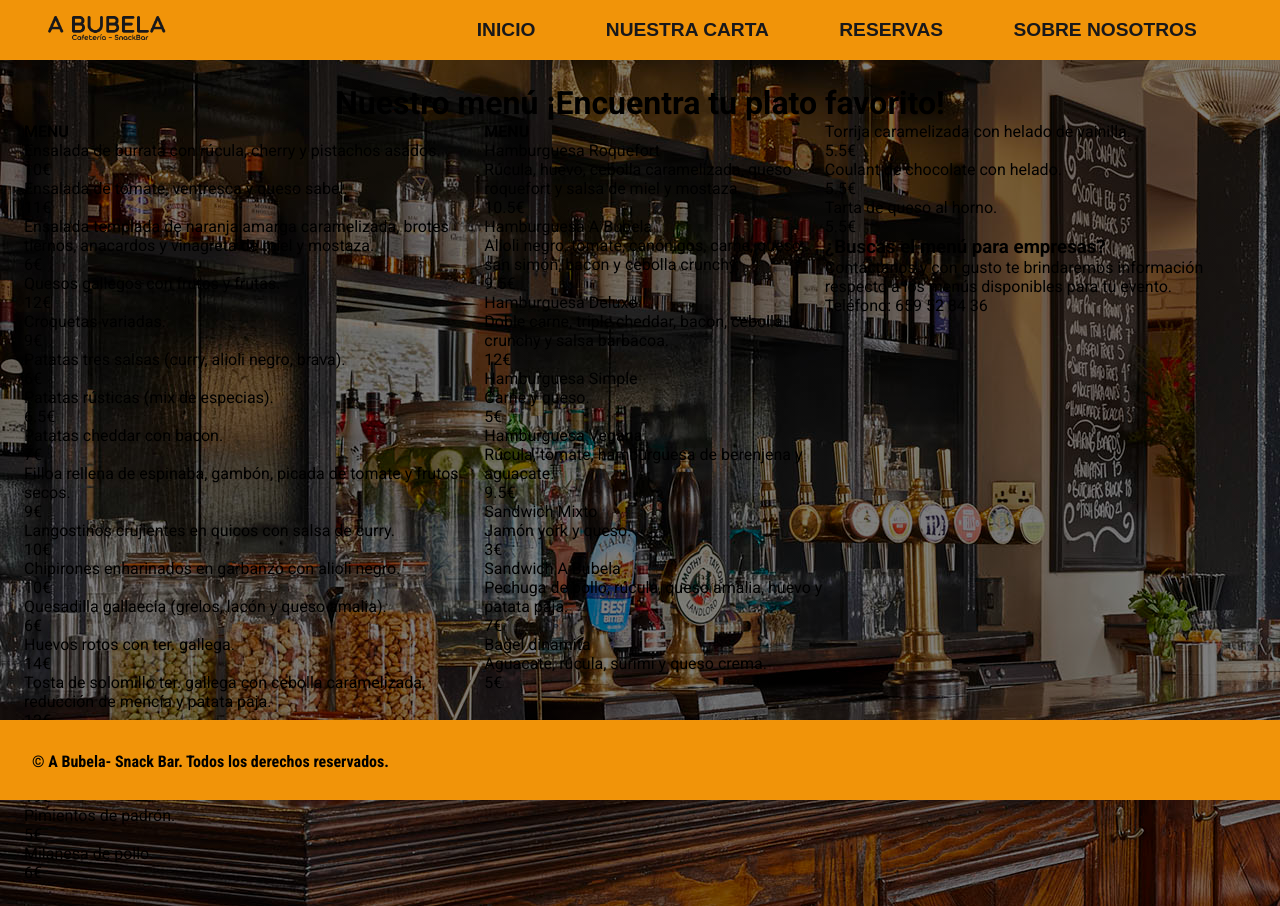
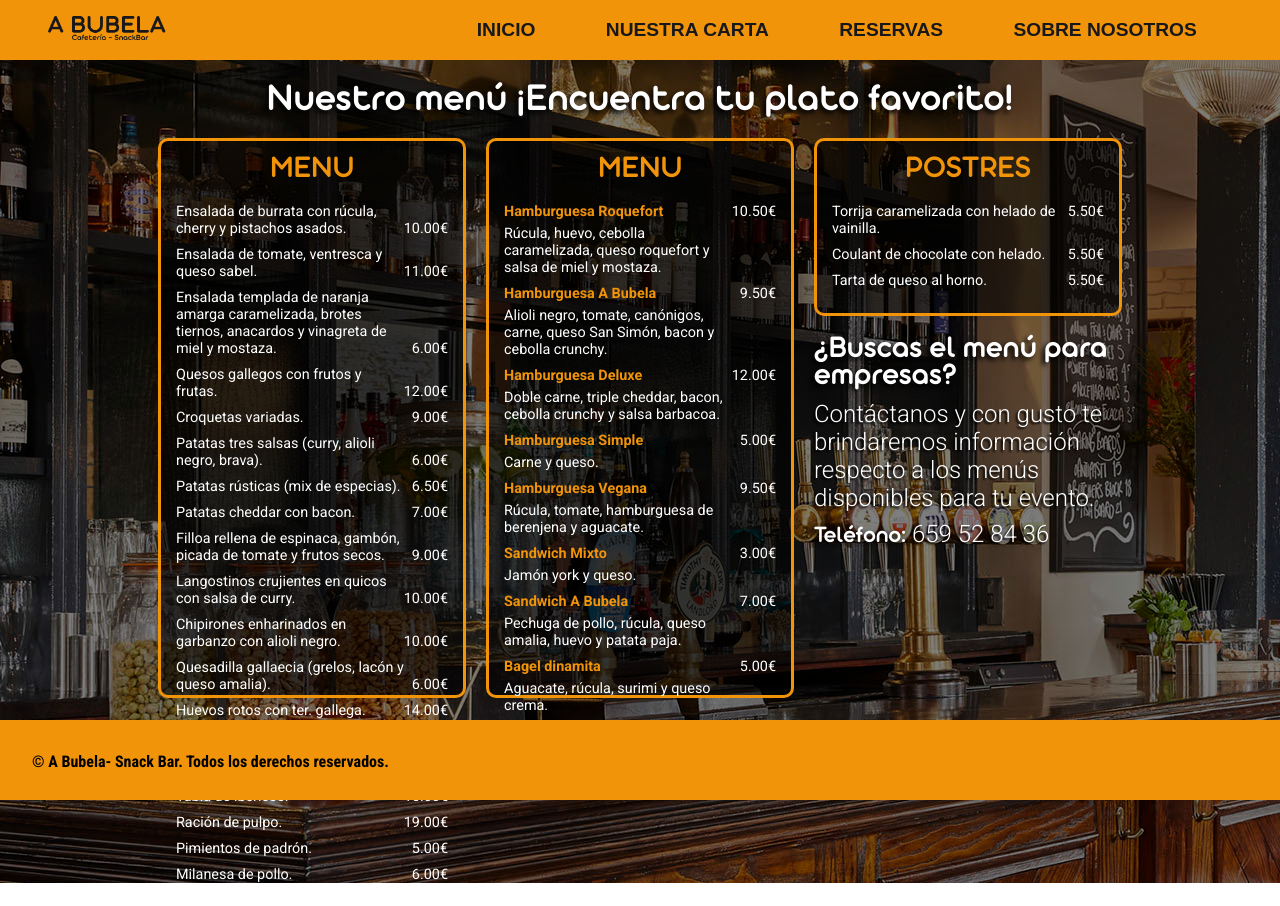
Before and after one commit to AgusFleitas/Abubela, a React (Vite) app: page /menu in a window 1280 px wide. After the commit the page ends 883 px from the top, so only its background shows below. Built offline with nearby package versions, Linux system fonts and the light colour scheme.

Commit message:
Menu terminado

```diff
--- a/src/Helpers/Plates.js
+++ b/src/Helpers/Plates.js
@@ -1,78 +1,78 @@
 export const plates = [
-    { name: "Ensalada de burrata con rúcula, cherry y pistachos asados.", price: 10.00 },
-    { name: "Ensalada de tomate, ventresca y queso sabel.", price: 11.00 },
-    { name: "Ensalada templada de naranja amarga caramelizada, brotes tiernos, anacardos y vinagreta de miel y mostaza.", price: 6.00 },
-    { name: "Quesos gallegos con frutos y frutas.", price: 12.00 },
-    { name: "Croquetas variadas.", price: 9.00 },
-    { name: "Patatas tres salsas (curry, alioli negro, brava).", price: 6.00 },
-    { name: "Patatas rústicas (mix de especias).", price: 6.50 },
-    { name: "Patatas cheddar con bacon.", price: 7.00 },
-    { name: "Filloa rellena de espinaba, gambón, picada de tomate y frutos secos.", price: 9.00 },
-    { name: "Langostinos crujientes en quicos con salsa de curry.", price: 10.00 },
-    { name: "Chipirones enharinados en garbanzo con alioli negro.", price: 10.00 },
-    { name: "Quesadilla gallaecia (grelos, lacón y queso amalia).", price: 6.00 },
-    { name: "Huevos rotos con ter. gallega.", price: 14.00 },
-    { name: "Tosta de solomillo ter. gallega con cebolla caramelizada, reducción de mencía y patata paja.", price: 12.00 },
-    { name: "Tabla de ibéricos.", price: 15.00 },
-    { name: "Ración de pulpo.", price: 19.00 },
-    { name: "Pimientos de padrón.", price: 5.00 },
-    { name: "Milanesa de pollo.", price: 6.00 }
+    { name: "Ensalada de burrata con rúcula, cherry y pistachos asados.", price: "10.00" },
+    { name: "Ensalada de tomate, ventresca y queso sabel.", price: "11.00" },
+    { name: "Ensalada templada de naranja amarga caramelizada, brotes tiernos, anacardos y vinagreta de miel y mostaza.", price: "6.00" },
+    { name: "Quesos gallegos con frutos y frutas.", price: "12.00" },
+    { name: "Croquetas variadas.", price: "9.00" },
+    { name: "Patatas tres salsas (curry, alioli negro, brava).", price: "6.00" },
+    { name: "Patatas rústicas (mix de especias).", price: "6.50" },
+    { name: "Patatas cheddar con bacon.", price: "7.00" },
+    { name: "Filloa rellena de espinaca, gambón, picada de tomate y frutos secos.", price: "9.00" },
+    { name: "Langostinos crujientes en quicos con salsa de curry.", price: "10.00" },
+    { name: "Chipirones enharinados en garbanzo con alioli negro.", price: "10.00" },
+    { name: "Quesadilla gallaecia (grelos, lacón y queso amalia).", price: "6.00" },
+    { name: "Huevos rotos con ter. gallega.", price: "14.00" },
+    { name: "Tosta de solomillo ter. gallega con cebolla caramelizada, reducción de mencía y patata paja.", price: "12.00" },
+    { name: "Tabla de ibéricos.", price: "15.00" },
+    { name: "Ración de pulpo.", price: "19.00" },
+    { name: "Pimientos de padrón.", price: "5.00" },
+    { name: "Milanesa de pollo.", price: "6.00" }
   ];
 
   export const sandwiches = [
     {
       name: "Hamburguesa Roquefort",
       description: "Rúcula, huevo, cebolla caramelizada, queso roquefort y salsa de miel y mostaza.",
-      price: 10.50
+      price: "10.50"
     },
     {
       name: "Hamburguesa A Bubela",
-      description: "Alioli negro, tomate, canónigos, carne, queso san simón, bacon y cebolla crunchy.",
-      price: 9.50
+      description: "Alioli negro, tomate, canónigos, carne, queso San Simón, bacon y cebolla crunchy.",
+      price: "9.50"
     },
     {
       name: "Hamburguesa Deluxe",
       description: "Doble carne, triple cheddar, bacon, cebolla crunchy y salsa barbacoa.",
-      price: 12.00
+      price: "12.00"
     },
     {
       name: "Hamburguesa Simple",
       description: "Carne y queso.",
-      price: 5.00
+      price: "5.00"
     },
     {
       name: "Hamburguesa Vegana",
       description: "Rúcula, tomate, hamburguesa de berenjena y aguacate.",
-      price: 9.50
+      price: "9.50"
     },
     {
       name: "Sandwich Mixto",
       description: "Jamón york y queso.",
-      price: 3.00
+      price: "3.00"
     },
     {
       name: "Sandwich A Bubela",
       description: "Pechuga de pollo, rúcula, queso amalia, huevo y patata paja.",
-      price: 7.00
+      price: "7.00"
     },
     {
       name: "Bagel dinamita",
       description: "Aguacate, rúcula, surimi y queso crema.",
-      price: 5.00
+      price: "5.00"
     }
   ];
 
   export const desserts = [
     {
       name: "Torrija caramelizada con helado de vainilla.",
-      price: 5.50
+      price: "5.50"
     },
     {
       name: "Coulant de chocolate con helado.",
-      price: 5.50
+      price: "5.50"
     },
     {
       name: "Tarta de queso al horno.",
-      price: 5.50
+      price: "5.50"
     }
   ]
--- a/src/Views/Home/Home.module.css
+++ b/src/Views/Home/Home.module.css
@@ -1,12 +1,3 @@
-@import url("https://fonts.googleapis.com/css2?family=Roboto+Condensed:wght@700&display=swap");
-
-@font-face {
-  font-family: "Aristotelica";
-  src: url("../../fonts/Aristotelica-DemiBold.ttf");
-  font-weight: bold;
-  font-style: bold;
-}
-
 .homeContainer {
   display: grid;
   color: var(--text-color);
--- a/src/Views/Menu/Menu.jsx
+++ b/src/Views/Menu/Menu.jsx
@@ -5,7 +5,9 @@
 const Menu = () => {
   return (
     <div className={style.menuContainer}>
-      <h1 className={style.main}>Nuestro menú ¡Encuentra tu plato favorito!</h1>
+      <h1 className={style.mainTitle}>
+        Nuestro menú ¡Encuentra tu plato favorito!
+      </h1>
       <div className={style.mainContainer}>
         <div className={style.menu}>
           <h4 className={style.menuTitle}>MENU</h4>
@@ -19,15 +21,20 @@
         <div className={style.menu}>
           <h4 className={style.menuTitle}>MENU</h4>
           {sandwiches.map((sandwich) => (
-            <div className={style.plateContainer} key={sandwich.name}>
+            <div className={style.sandwichContainer} key={sandwich.name}>
+              <div className={style.sandwichDetail}>
                 <span className={style.sandwichTitle}>{sandwich.name}</span>
-              <p className={style.menuText}>{sandwich.description}</p>
-              <p className={style.menuText}>{sandwich.price}€</p>
+                <p className={style.sandwichPrice}>{sandwich.price}€</p>
+              </div>
+              <p className={style.sandwichDescription}>
+                {sandwich.description}
+              </p>
             </div>
           ))}
         </div>
         <div className={style.rightcolumn}>
           <div className={style.desserts}>
+            <h4 className={style.dessertTitle}>POSTRES</h4>
             {desserts.map((dessert) => (
               <div className={style.dessertContainer} key={dessert.name}>
                 <p className={style.menuText}>{dessert.name}</p>
@@ -35,14 +42,17 @@
               </div>
             ))}
           </div>
-          <div>
-            <h3 className={style.businessTitle}>¿Buscas el menú para empresas?</h3>
+          <div className={style.business}>
+            <h3 className={style.businessTitle}>
+              ¿Buscas el menú para empresas?
+            </h3>
             <p className={style.businessText}>
               Contáctanos y con gusto te brindaremos información respecto a los
               menús disponibles para tu evento.
             </p>
             <p className={style.businessText}>
-              <span className={style.businessPhone}>Teléfono: </span> 659 52 84 36
+              <span className={style.businessPhone}>Teléfono: </span> 659 52 84
+              36
             </p>
           </div>
         </div>
--- a/src/Views/Menu/Menu.module.css
+++ b/src/Views/Menu/Menu.module.css
@@ -1,11 +1,154 @@
 .menuContainer {
-    display: flex;
-    flex-direction: column;
-    align-items: center;
-    padding: 1.5rem;
+  display: flex;
+  flex-direction: column;
+  align-items: center;
+  padding: 1.5rem;
+  color: var(--text-color);
+
+  .mainTitle {
+    font-family: "Aristotelica";
+    font-size: 2.5rem;
+    text-shadow: -3px 3px 5px black;
+    margin-bottom: 1.25rem;
+  }
 }
 
 .mainContainer {
-    display: flex;
+  display: flex;
+  justify-content: center;
+  gap: 1.25rem;
+  height: 70vh;
 
+  .menu {
+    background: rgb(0 0 0 / 0.6);
+    width: 25%;
+    flex: none;
+    font-size: 0.9rem;
+    font-family: "Roboto";
+    font-weight: 400;
+    border: 3px solid var(--main-color);
+    border-radius: 0.625rem;
+    padding: 0.9375rem;
+
+    .menuTitle {
+      font-family: "Aristotelica";
+      font-size: 2rem;
+      color: var(--main-color);
+      text-align: center;
+      margin-bottom: 1.25rem;
+    }
+
+    .plateContainer {
+      display: flex;
+      justify-content: space-between;
+      margin: 9px 0;
+      transition: 0.3s ease;
+
+      &:hover {
+        color: var(--main-color);
+        text-shadow: 1px 1px 2px var(--main-color);
+        cursor: default;
+      }
+
+      .menuText:first-child {
+        max-width: 85%;
+      }
+
+      .menuText:nth-child(2) {
+        align-self: flex-end;
+      }
+    }
+
+    .sandwichContainer {
+      display: flex;
+      flex-direction: column;
+      margin: 9px 0;
+      transition: 0.3s ease;
+
+      &:hover {
+        color: var(--main-color);
+        cursor: default;
+
+        .sandwichDetail .sandwichTitle {
+          text-shadow: 1px 1px 2px var(--main-color);
+        }
+      }
+
+      .sandwichDetail {
+        display: flex;
+        justify-content: space-between;
+
+        .sandwichTitle {
+          font-weight: 600;
+          color: var(--main-color);
+        }
+      }
+
+      .sandwichDescription {
+        margin-top: 0.3125rem;
+        display: inline-flex;
+        max-width: 85%;
+      }
+    }
+  }
+
+  .rightcolumn {
+    width: 25%;
+    font-size: 0.9rem;
+    font-family: "Roboto";
+    font-weight: 400;
+
+    .dessertTitle {
+      font-family: "Aristotelica";
+      font-size: 2rem;
+      color: var(--main-color);
+      text-align: center;
+      margin-bottom: 1.25rem;
+    }
+
+    .desserts {
+      background: rgb(0 0 0 / 0.6);
+      flex: none;
+      border: 3px solid var(--main-color);
+      border-radius: 0.625rem;
+      padding: 0.9375rem;
+
+      .dessertContainer {
+        display: flex;
+        justify-content: space-between;
+        margin: 9px 0;
+        transition: 0.3s ease;
+
+        &:hover {
+          color: var(--main-color);
+          text-shadow: 1px 1px 2px var(--main-color);
+          cursor: default;
+        }
+      }
+    }
+  }
+
+  .business {
+    margin-top: 1.25rem;
+
+    .businessTitle {
+      font-family: "Aristotelica";
+      font-size: 2rem;
+      text-shadow: -3px 3px 5px black;
+      margin-bottom: 0.625rem;
+    }
+
+    .businessText {
+      font-size: 1.5rem;
+      font-weight: 300;
+      margin-bottom: 0.5rem;
+      text-shadow: -2px 2px 2px black;
+
+      .businessPhone {
+        margin-top: .3125rem;
+        font-family: "Aristotelica";
+        text-shadow: -2px 2px 4px black;
+      }
+    }
+  }
 }
--- a/src/index.css
+++ b/src/index.css
@@ -1,4 +1,12 @@
 @import url("https://fonts.googleapis.com/css2?family=Roboto:wght@100;300;400;500;700;900&display=swap");
+@import url("https://fonts.googleapis.com/css2?family=Roboto+Condensed:wght@700&display=swap");
+
+@font-face {
+  font-family: "Aristotelica";
+  src: url("./fonts/Aristotelica-DemiBold.ttf");
+  font-weight: bold;
+  font-style: bold;
+}
 
 * {
   margin: 0;
```
Lines whose indentation alone changed are shown as unchanged.
